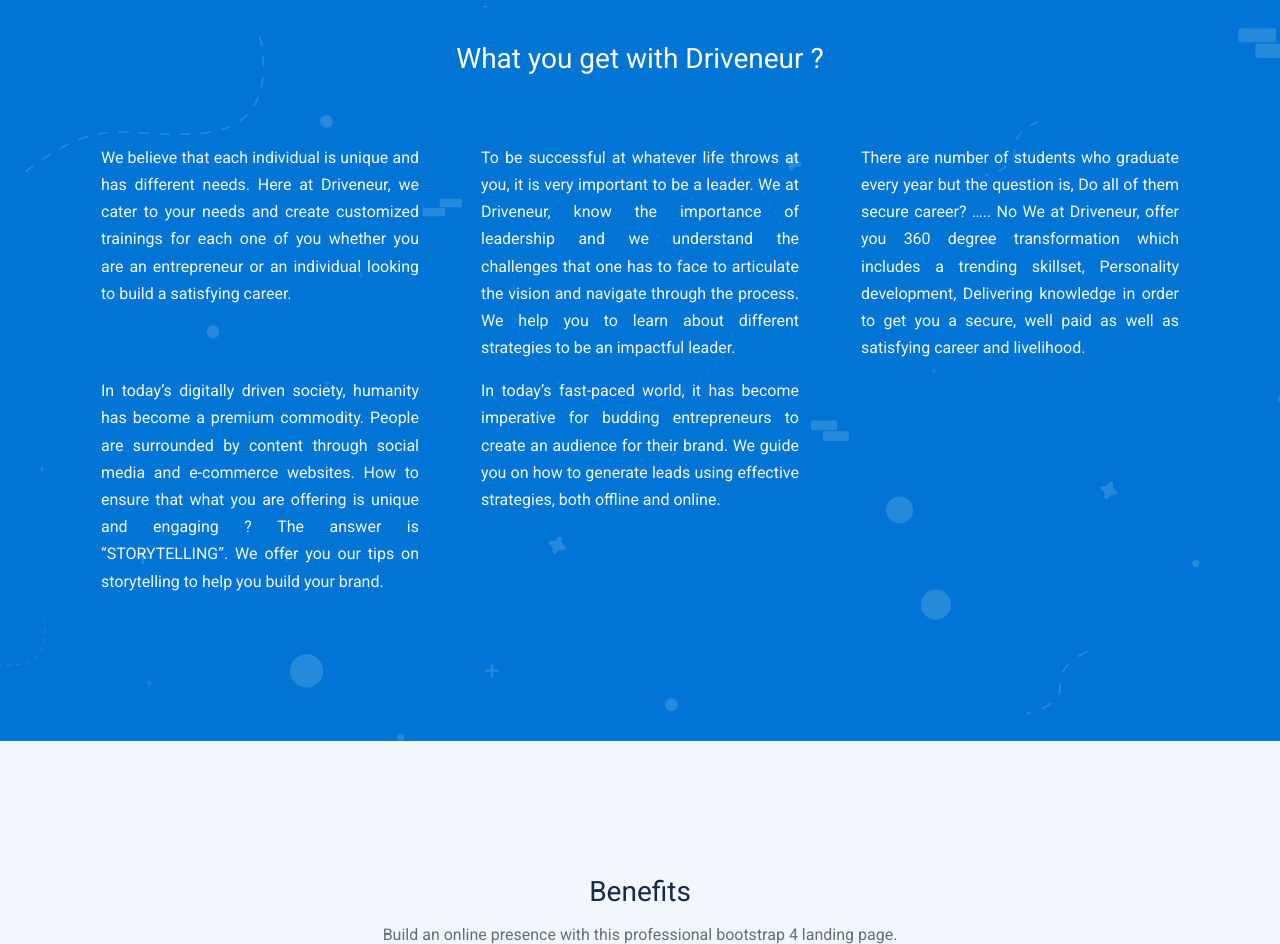
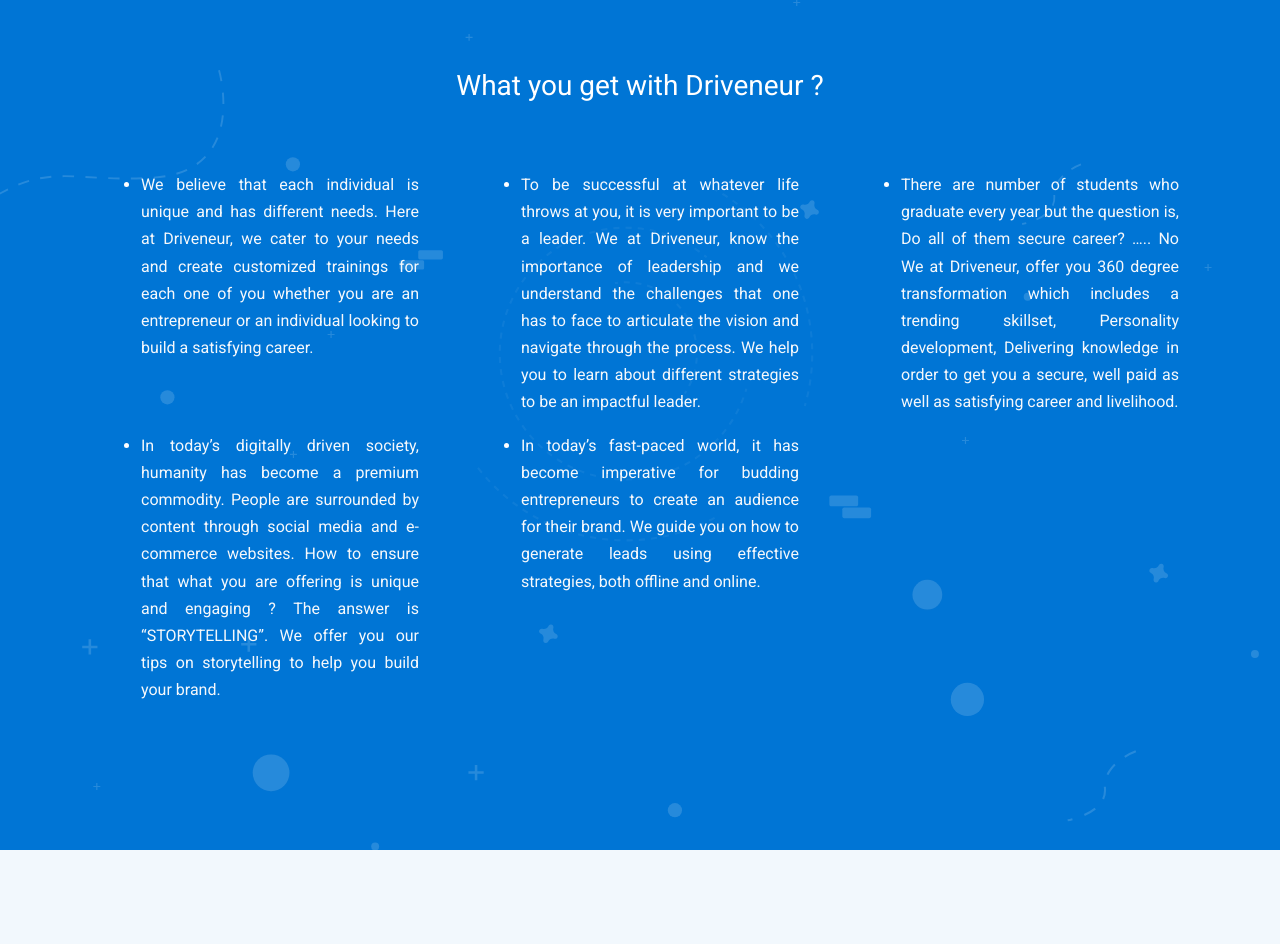
Before and after one commit to ask444/roshan_landing_page, a PHP site: page / in a window 1280 px wide. Shown: the part 1009-1953 px from the top of the page. Run offline with PHP 8.4, Linux system fonts and the light colour scheme.

Commit message:
updated the modifications

```diff
--- a/css/main.css
+++ b/css/main.css
@@ -802,4 +802,7 @@
     height: 70px;
     width: 100px;
 }
+.logo-drivi-css{
+    height: 45px;
+}
 /*End mediaqueries*/
--- a/index.html
+++ b/index.html
@@ -8,6 +8,7 @@
    <meta name="description" content="">
    <meta name="viewport" content="width=device-width, initial-scale=1.0">
    <!-- Css -->
+   <link rel="icon" type="image/png" sizes="16x16" href="assets/img/favicon-16x16.png">
    <link href="css/bootstrap.css" rel="stylesheet" type="text/css" media="all" />
    <link href="css/main.css" rel="stylesheet" type="text/css" media="all" />
    <link href="css/flexslider.css" rel="stylesheet" type="text/css" media="all" />
@@ -37,6 +38,7 @@
                <div class="navbar-brand">
                   <a class="scroll navbar-brand navbar-logo" href="#wrapper">
                      <!-- <img class="mb-0" src="assets/svg/logo.svg" alt=""> -->
+                     <img class="mb-0 logo-drivi-css" src="assets/img/drivineur.jpeg" alt="logo">
                   </a>
                </div>
                <!-- <button class="navbar-toggler btn-navbar-toggler" type="button" data-toggle="collapse" data-target=".navMenu"
@@ -63,7 +65,7 @@
       <!--Hero section-->
       <section class="hero">
          <div class="background-img gradient-overlay gradient-overlay-white">
-            <img src="assets/img/1.jpg" alt="">
+            <!-- <img src="assets/img/1.jpg" alt=""> -->
          </div>
          <div class="d-flex align-items-center flex-column">
             <div class="container">
@@ -71,6 +73,7 @@
                   <div class="col-xl-5 col-md-6">
                      <h1 class="display-4 mb-3 text-blue-alt"> DO YOU INTEND TO MAKE A DIFFERENCE IN YOUR LIFE?
                      </h1>
+                     <span>"Let the Drive inside you Thrive"</span>
                      <p class="lead mb-0">
                         Driveneur is not just a website, it is a community of people who believes in leadership,
                         intellect, geniuses & transformation to discover success within them & finally unleash it to
@@ -126,9 +129,18 @@
                   <div class="text-center px-3">
                      <!-- <img class="max-width-lg mb-3" src="assets/img/icon 1.png" alt=""> -->
                      <!-- <h3 class="h4 text-white">Entrepreneurship</h3> -->
-                     <p class="text-light">We believe that each individual is unique and has different needs. Here at
-                        Driveneur, we cater to your needs and create customized trainings for each one of you whether
+
+                     <ul>
+                        <li style="color:#fff;">
+                           <p class="text-light">We believe that each individual is unique and has different needs.
+                              Here at
+                              Driveneur, we cater to your needs and create customized trainings for each one of you
+                              whether
                               you are an entrepreneur or an individual looking to build a satisfying career.</p>
+
+                        </li>
+                     </ul>
+
                      <!-- <p class="text-light">entrepreneurship quadrant model</p>
                      <p class="text-light">how to transform an idea into a Business</p>
                      <p class=" text-light">A mobile browser is a web browser designed for use on a mobile.</p> -->
@@ -138,11 +150,19 @@
                   <div class="text-center px-3">
                      <!-- <img class="max-width-lg mb-3" src="assets/img/icon 2.png" alt=""> -->
                      <!-- <h3 class="h4 text-white">Various Entrepreneurial Strategies</h3> -->
-                     <p class="text-light">To be successful at whatever life throws at you, it is very important to be
-                        a leader. We at Driveneur, know the importance of leadership and we understand the challenges
-                        that one has to face to articulate the vision and navigate through the process. We help you to
+
+                     <ul>
+                        <li style="color:#fff;">
+                           <p class="text-light">To be successful at whatever life throws at you, it is very important
+                              to be
+                              a leader. We at Driveneur, know the importance of leadership and we understand the
+                              challenges
+                              that one has to face to articulate the vision and navigate through the process. We help
+                              you to
                               learn about different strategies to be an impactful leader.
                            </p>
+                        </li>
+                     </ul>
                      <!-- <p class="text-light">The Golden Circle</p>
                      <p class="text-light">Product Pusher vs Value Adder</p>
                      <p class="text-light">Doer vs Marketer</p>
@@ -157,13 +177,20 @@
                   <div class="text-center px-3">
                      <!-- <img class="max-width-lg mb-3" src="assets/img/icon 3.jpg" alt="">
                      <h3 class="h4 text-white">Leadership</h3> -->
-                     <p class="text-light">There are number of students who graduate every year but the question is,
+
+                     <ul>
+                        <li style="color:#fff;">
+                           <p class="text-light">There are number of students who graduate every year but the question
+                              is,
                               Do all of them secure career?
                               ….. No
                               We at Driveneur, offer you 360 degree transformation which includes a trending skillset,
-                        Personality development, Delivering knowledge in order to get you a secure, well paid as well
+                              Personality development, Delivering knowledge in order to get you a secure, well paid as
+                              well
                               as satisfying career and livelihood.
                            </p>
+                        </li>
+                     </ul>
                      <!-- <p class="text-light">Leadership Impact vs Success Dedication</p>
                      <p class="text-light">Laws of Leadership</p> -->
                      <!-- <p class=" text-light ">A mobile browser is a web browser designed for use on a mobile.</p> -->
@@ -173,6 +200,9 @@
                   <div class="text-center px-3">
                      <!-- <img class="max-width-lg mb-3" height="96px" src="assets/img/icon 4.png" alt="">
                      <h3 class="h4 text-white">Storytelling</h3> -->
+
+                     <ul>
+                        <li style="color:#fff;">
                            <p class="text-light">In today’s digitally driven society, humanity has become a premium
                               commodity. People are surrounded by content through social media and e-commerce websites.
 
@@ -180,6 +210,8 @@
                               The answer is “STORYTELLING”.
                               We offer you our tips on storytelling to help you build your brand.
                            </p>
+                        </li>
+                     </ul>
                      <!-- <p class="text-light">How?</p>
                      <p class="text-light">Why?</p> -->
                      <!-- <p class=" text-light ">A mobile browser is a web browser designed for use on a mobile.</p> -->
@@ -189,10 +221,16 @@
                   <div class="text-center px-3">
                      <!-- <img class="max-width-lg mb-3" height="96px" src="assets/img/icon 5.jpg" alt="">
                      <h3 class="h4 text-white">Google Adwords</h3> -->
+
+                     <ul>
+                        <li style="color:#fff;">
                            <p class=" text-light ">In today’s fast-paced world, it has become imperative for budding
-                        entrepreneurs to create an audience for their brand. We guide you on how to generate leads
+                              entrepreneurs to create an audience for their brand. We guide you on how to generate
+                              leads
                               using effective strategies, both offline and online.
                            </p>
+                        </li>
+                     </ul>
                   </div>
                </div>
                <!-- <div class="col-md-4">
@@ -517,7 +555,7 @@
                         </div> -->
                         <div>
                            <!-- <input type="submit" name="click" class="btn btn-primary" value="send message" /> -->
-                           <button id="mybutton" class="btn btn-primary">Send Message</button>
+                           <button id="mybutton" class="btn btn-primary">Register</button>
                            <!-- <input type="button" id="mybutton" value="Submit"> -->
                         </div>
                      </form>
@@ -589,7 +627,7 @@
             <div class="row justify-content-between align-items-center">
                <div class="col-lg-4 col-md-6 order-md-1 mb-5 mb-md-0">
                   <div class="mb-4">
-                     <img class="max-width-md mb-4" src="assets/svg/startup-icon.svg" alt="">
+                     <!-- <img class="max-width-md mb-4" src="assets/svg/startup-icon.svg" alt=""> -->
                      <h2 class="h4">Why today? Why now?</h2>
                      <p>Yesterday is the past, tomorrow is the future, but today is a gift.
                         That’s why it is called the present.’- Bil Keane
@@ -616,10 +654,9 @@
                   <a class="d-inline-block mb-2" href="javascript:;" aria-label="Space">
                      <!-- <img src="assets/svg/logo-light.svg" class="footer-logo" alt=""> -->
                   </a>
-                  <p class="font-size-12 text-muted">© 2018 all rights reserved - MutationMedia. <br>A product of
-                     mutationthemes.</p>
+                  <p class="font-size-12 text-muted">© 2018 all rights reserved - Drivineur.</p>
                </div>
-               <div class="col-6 col-md-3 col-lg-2 order-lg-3 mb-7 mb-0">
+               <!-- <div class="col-6 col-md-3 col-lg-2 order-lg-3 mb-7 mb-0">
                   <h3 class="h6 text-white mb-3 font-weight-500">About</h3>
                   <div class="list-group list-group-flush">
                      <a class="list-group-item list-group-item-action" href="javascript:;">About us</a>
@@ -664,7 +701,7 @@
                         Youtube
                      </a>
                   </div>
-               </div>
+               </div> -->
             </div>
          </div>
       </footer>
```
Also changed, not shown: assets/img/drivineur.jpeg (added), assets/img/favicon-16x16.png (added). Lines whose indentation alone changed are shown as unchanged.
